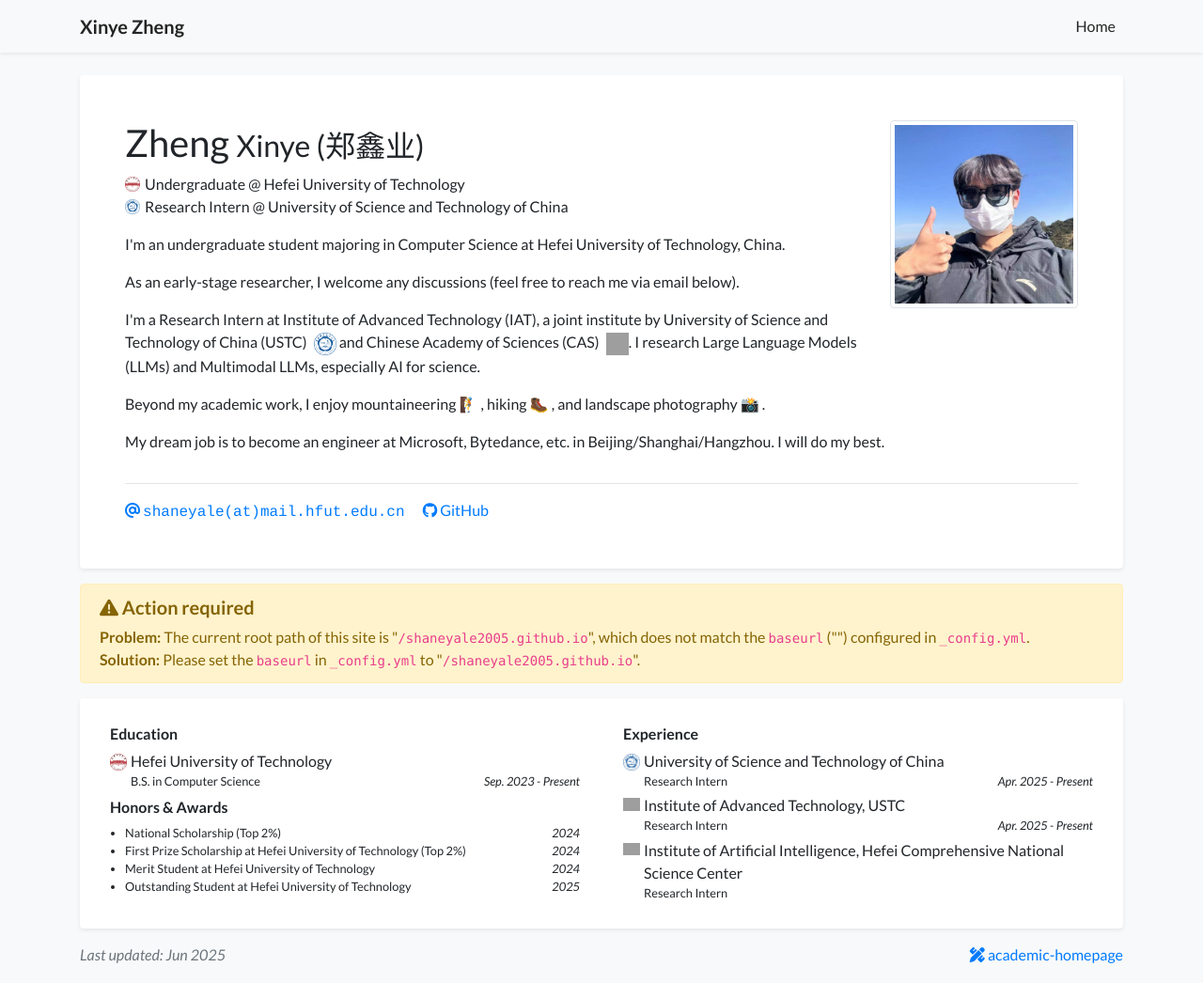
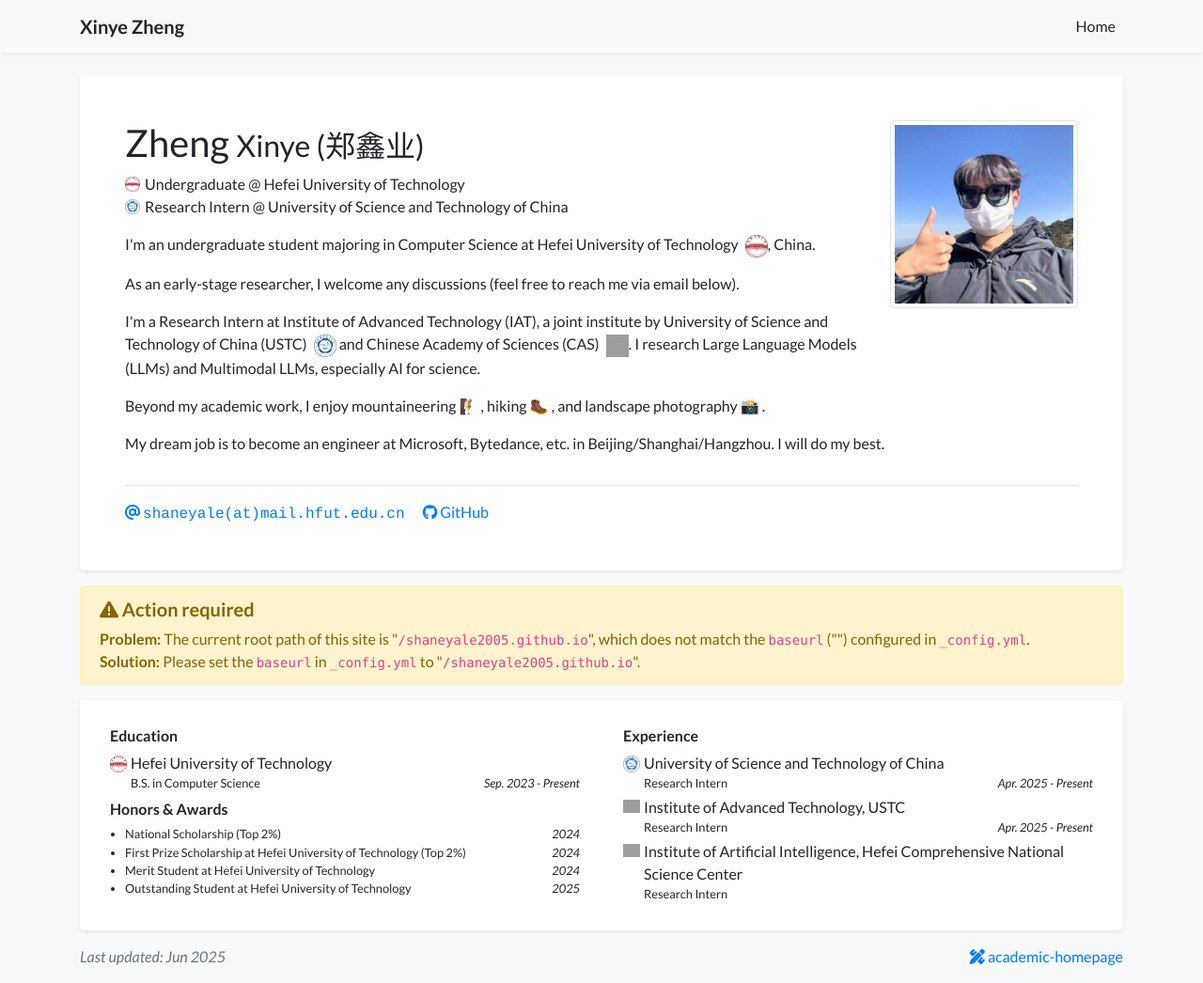
Before and after one commit to shaneyale2005/shaneyale2005.github.io, a Jekyll site: the page built from index.html, in a window 1280 px wide and 1046 px high. Shown: the whole window at 94% size. Built offline with Jekyll 4.4.1, drawn with Linux system fonts in a browser that asks for light colours; nearby versions of some CDN libraries; a style sheet for code colours, icons or effects is not loaded; grey boxes are pictures that could not be loaded.

Commit message:
添加了HFUTlogo

```diff
--- a/_data/profile.yml
+++ b/_data/profile.yml
@@ -23,7 +23,7 @@ github: shaneyale2005
 short_bio_text_justify: false
 short_bio: >-
   <p>
-    I'm an undergraduate student majoring in Computer Science at Hefei University of Technology, China.
+    I'm an undergraduate student majoring in Computer Science at Hefei University of Technology <img src="/assets/images/badges/HFUTlogo.png" alt="HFUT Logo" style="width: 24px; height: 24px; vertical-align: middle; margin-left: 4px;">, China.
   </p>
   <p>
     As an early-stage researcher, I welcome any discussions (feel free to reach me via email below).
```
